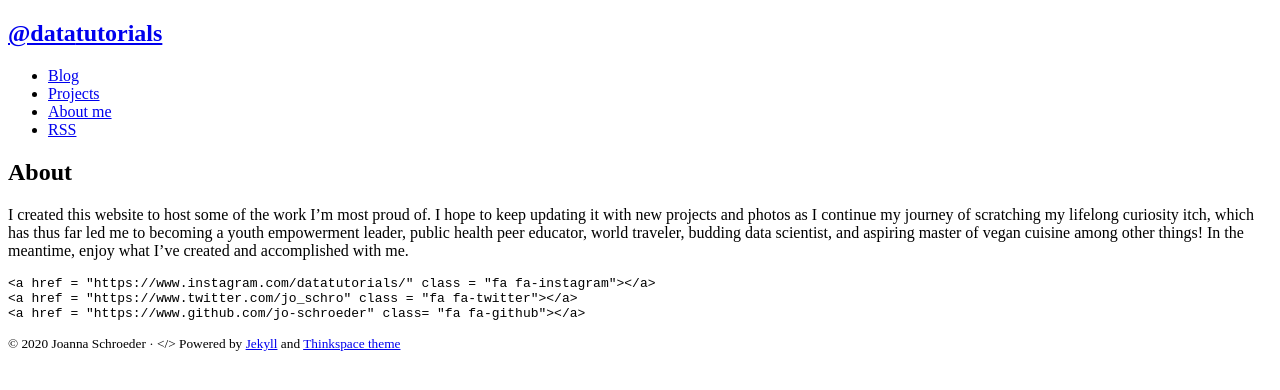
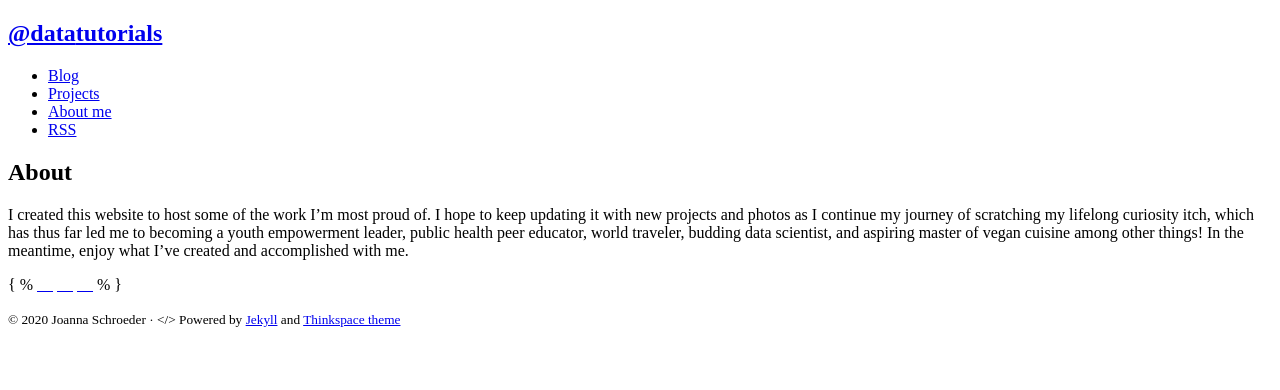
Before and after one commit to jo-schroeder/jo-schroeder.github.io, a Jekyll site: the page built from about.md, in a window 1280 px wide. Shown: the top 390 px of the page. Built offline with Jekyll 4.4.1, drawn with Linux system fonts in a browser that asks for light colours; nearby versions of some CDN libraries.

Commit message:
Update about.md

````diff
--- a/about.md
+++ b/about.md
@@ -6,8 +6,8 @@ permalink: /about/
 
 I created this website to host some of the work I'm most proud of. I hope to keep updating it with new projects and photos as I continue my journey of scratching my lifelong curiosity itch, which has thus far led me to becoming a youth empowerment leader, public health peer educator, world traveler, budding data scientist, and aspiring master of vegan cuisine among other things! In the meantime, enjoy what I've created and accomplished with me.
 
-```{html}
+{ %
 <a href = "https://www.instagram.com/datatutorials/" class = "fa fa-instagram"></a>
 <a href = "https://www.twitter.com/jo_schro" class = "fa fa-twitter"></a>
 <a href = "https://www.github.com/jo-schroeder" class= "fa fa-github"></a>
-```
+% }
````
